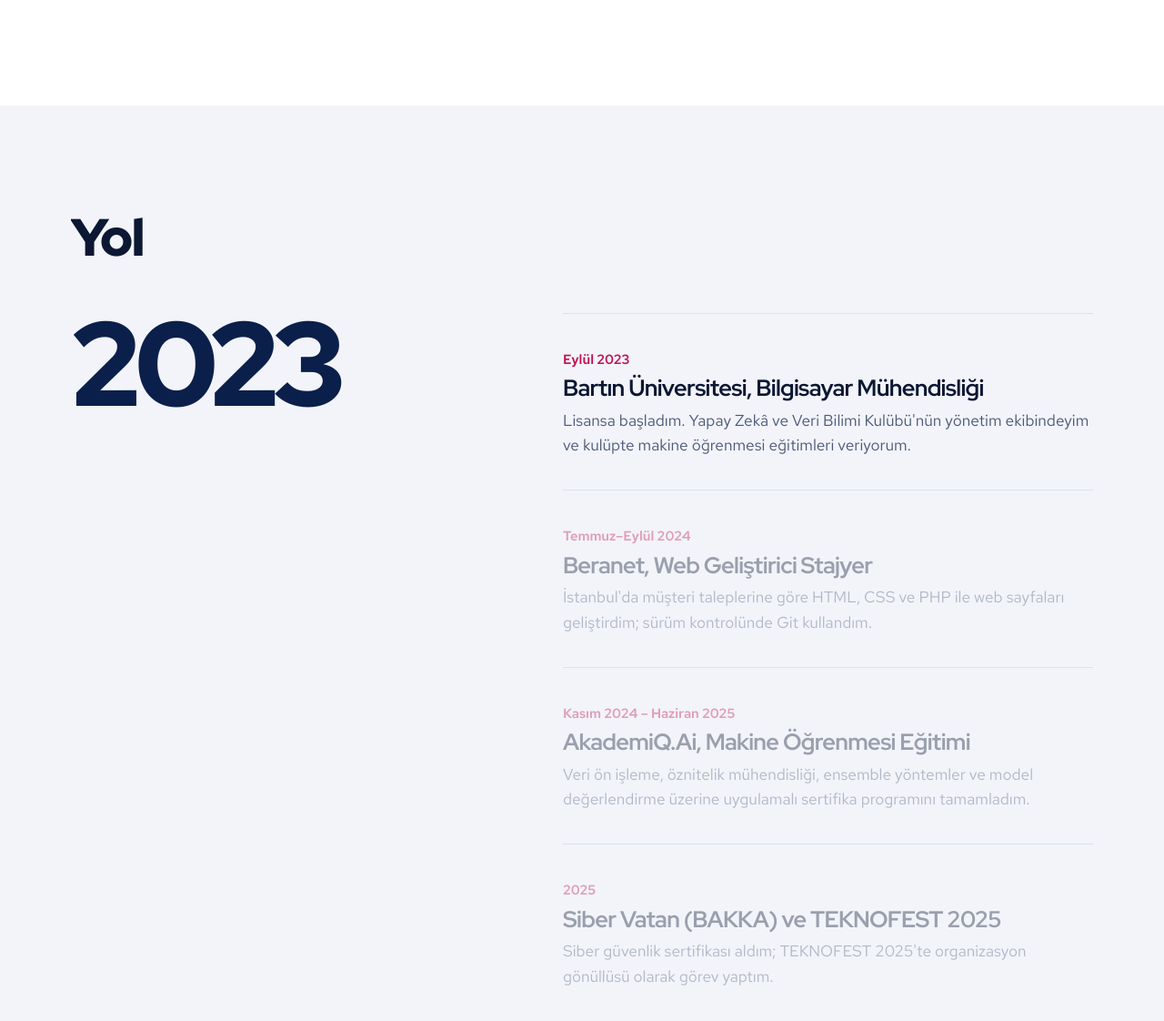
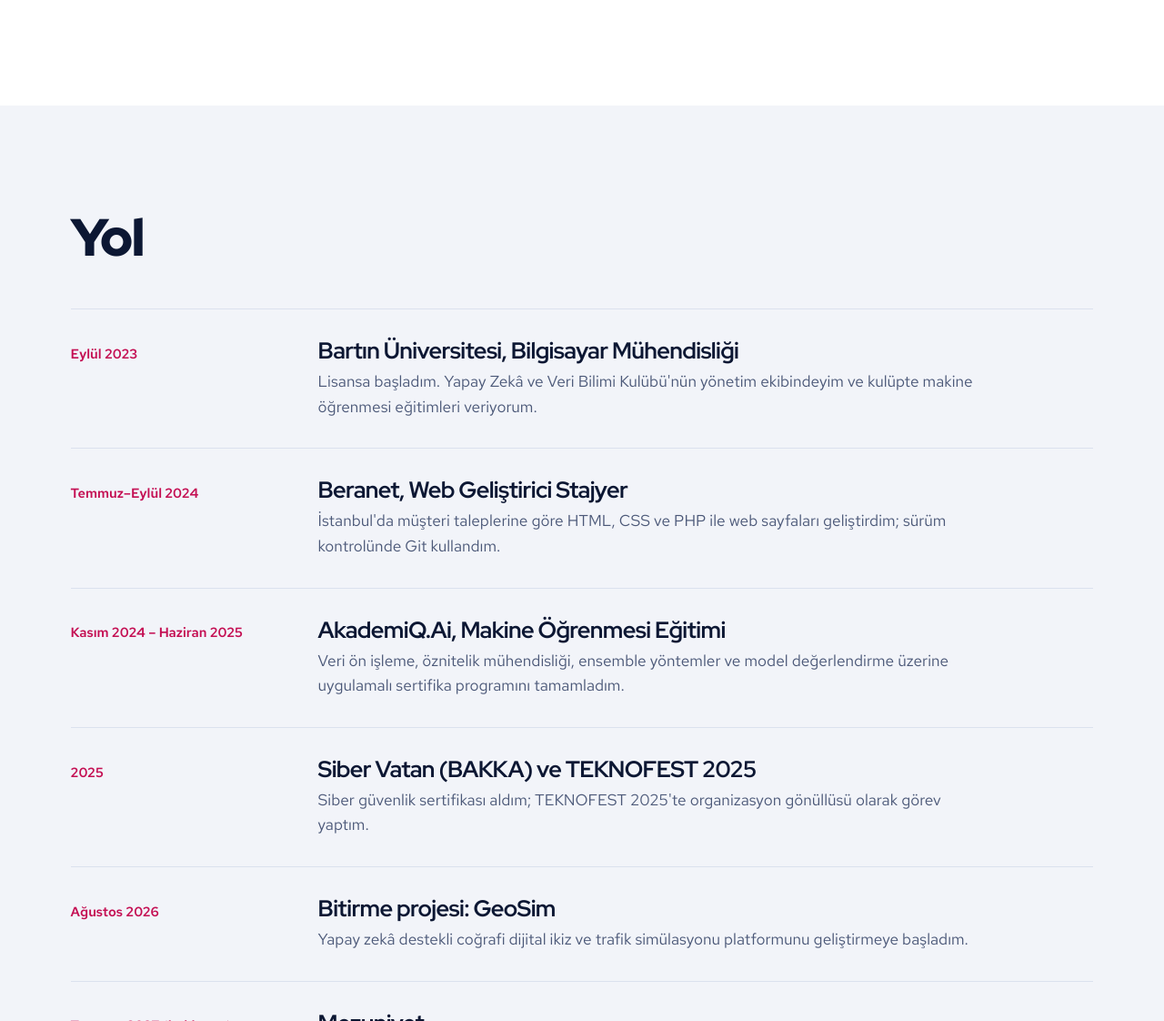
Before and after one commit to elanur04/elanur04.github.io, a PHP site: page / in a window 1280 px wide. Shown: the part 5378-6500 px from the top of the page at 91% size. Run offline with PHP 8.4, Linux system fonts and the light colour scheme.

Commit message:
Yol bölümünü animasyonsuz, düz listeye çevir

```diff
--- a/index.html
+++ b/index.html
@@ -312,36 +312,35 @@
 <!-- JOURNEY -->
 <section class="journey" id="journey" aria-labelledby="journey-title">
     <div class="wrap">
-        <h2 id="journey-title" data-split>Yol</h2>
+        <h2 id="journey-title">Yol</h2>
         <div class="journey-grid">
-            <div class="year-rail" aria-hidden="true"><div class="year"><span id="year-now">2023</span></div></div>
             <ol class="steps">
-                <li class="step" data-year="2023">
+                <li class="step">
                     <time>Eylül 2023</time>
                     <h3>Bartın Üniversitesi, Bilgisayar Mühendisliği</h3>
                     <p>Lisansa başladım. Yapay Zekâ ve Veri Bilimi Kulübü'nün yönetim ekibindeyim ve kulüpte makine öğrenmesi eğitimleri veriyorum.</p>
                 </li>
-                <li class="step" data-year="2024">
+                <li class="step">
                     <time>Temmuz–Eylül 2024</time>
                     <h3>Beranet, Web Geliştirici Stajyer</h3>
                     <p>İstanbul'da müşteri taleplerine göre HTML, CSS ve PHP ile web sayfaları geliştirdim; sürüm kontrolünde Git kullandım.</p>
                 </li>
-                <li class="step" data-year="2025">
+                <li class="step">
                     <time>Kasım 2024 – Haziran 2025</time>
                     <h3>AkademiQ.Ai, Makine Öğrenmesi Eğitimi</h3>
                     <p>Veri ön işleme, öznitelik mühendisliği, ensemble yöntemler ve model değerlendirme üzerine uygulamalı sertifika programını tamamladım.</p>
                 </li>
-                <li class="step" data-year="2025">
+                <li class="step">
                     <time>2025</time>
                     <h3>Siber Vatan (BAKKA) ve TEKNOFEST 2025</h3>
                     <p>Siber güvenlik sertifikası aldım; TEKNOFEST 2025'te organizasyon gönüllüsü olarak görev yaptım.</p>
                 </li>
-                <li class="step" data-year="2026">
+                <li class="step">
                     <time>Ağustos 2026</time>
                     <h3>Bitirme projesi: GeoSim</h3>
                     <p>Yapay zekâ destekli coğrafi dijital ikiz ve trafik simülasyonu platformunu geliştirmeye başladım.</p>
                 </li>
-                <li class="step" data-year="2027">
+                <li class="step">
                     <time>Temmuz 2027 (beklenen)</time>
                     <h3>Mezuniyet</h3>
                     <p>Bu tarihe kadar staj ve junior pozisyonlara açığım.</p>
--- a/script.js
+++ b/script.js
@@ -53,7 +53,7 @@
     });
 
     /* ---------- Kaydırınca beliren öğeler ---------- */
-    const revealSel = '.hero-lead, .facts > div, .hero-actions, .step, .tool-row, .ref, .refs-note, .contact-lead, .mail-row, .contact-links';
+    const revealSel = '.hero-lead, .facts > div, .hero-actions, .tool-row, .ref, .refs-note, .contact-lead, .mail-row, .contact-links';
     $$(revealSel).forEach(el => {
         el.classList.add('reveal');
         const sib = [...el.parentElement.children].filter(c => c.matches(revealSel));
@@ -159,24 +159,6 @@
     $('.case-close').addEventListener('click', () => dialog.close());
     dialog.addEventListener('click', e => { if (e.target === dialog) dialog.close(); });
     dialog.addEventListener('close', () => { root.style.overflow = ''; });
-
-    /* ---------- Yol: yapışkan yıl ---------- */
-    const yearEl = $('#year-now');
-    const steps = $$('.step');
-    if (steps[0]) steps[0].classList.add('is-current');
-    const setYear = (y) => {
-        if (yearEl.textContent === y) return;
-        yearEl.textContent = y;
-        if (!reduce) { yearEl.classList.remove('flip'); void yearEl.offsetWidth; yearEl.classList.add('flip'); }
-    };
-    const stepIO = new IntersectionObserver(entries => {
-        entries.forEach(e => {
-            if (!e.isIntersecting) return;
-            steps.forEach(s => s.classList.toggle('is-current', s === e.target));
-            setYear(e.target.dataset.year);
-        });
-    }, { rootMargin: '-40% 0px -55% 0px' });
-    steps.forEach(s => stepIO.observe(s));
 
     /* ---------- Araç kutusu: araç → proje ---------- */
     const readout = $('#tool-readout');
--- a/style.css
+++ b/style.css
@@ -320,25 +320,16 @@ h2 { font-size: var(--s-xl); font-weight: 900; }
 
 /* ---------- Journey ---------- */
 .journey { background: var(--mist); padding-block: clamp(5rem, 9vw, 8rem); margin-top: clamp(3rem, 6vw, 5rem); }
-.journey-grid { display: grid; grid-template-columns: minmax(0, .9fr) minmax(0, 1.1fr); gap: 2rem 4rem; margin-top: 3rem; }
-.year-rail { position: relative; }
-.year {
-    position: sticky; top: 22svh;
-    font: 900 clamp(5rem, 1rem + 9vw, 11rem)/.85 var(--display);
-    letter-spacing: -0.06em; color: var(--ox);
-    perspective: 800px; overflow: hidden; padding-bottom: .05em;
+.journey-grid { margin-top: 3rem; }
+.steps { display: grid; }
+.step {
+    display: grid; grid-template-columns: minmax(0, 14rem) minmax(0, 1fr); gap: .4rem 3rem;
+    padding: 2rem 0; border-top: 1px solid var(--line);
 }
-.year span { display: inline-block; transform-origin: 50% 100%; }
-.year span.flip { animation: flip .6s var(--ease); }
-@keyframes flip { from { transform: rotateX(-90deg) translateY(30%); opacity: 0; } }
-.steps { display: grid; }
-.step { padding: 2.2rem 0; border-top: 1px solid var(--line); }
-.step > * { opacity: .38; transition: opacity .5s; }
 .step:last-child { border-bottom: 1px solid var(--line); }
-.step.is-current > * { opacity: 1; }
-.step time { font-size: var(--s-sm); font-weight: 600; color: var(--mag-text); }
-.step h3 { font-size: var(--s-lg); margin: .35rem 0 .5rem; }
-.step p { color: var(--muted); max-width: 60ch; }
+.step time { grid-row: span 2; font-size: var(--s-sm); font-weight: 600; color: var(--mag-text); padding-top: .3rem; }
+.step h3 { font-size: var(--s-lg); }
+.step p { color: var(--muted); max-width: 64ch; }
 
 /* ---------- Toolbox ---------- */
 .toolbox { padding-block: clamp(5rem, 9vw, 8rem); }
@@ -466,9 +457,8 @@ h2 { font-size: var(--s-xl); font-weight: 900; }
     .panel { width: 100%; height: auto; grid-template-columns: 1fr; transform: none !important; opacity: 1 !important; }
     .panel-art { aspect-ratio: 4 / 3; }
 
-    .journey-grid { grid-template-columns: 1fr; }
-    .year-rail { position: sticky; top: 4.2rem; z-index: 2; background: var(--mist); margin-inline: calc(var(--gutter) * -1); padding-inline: var(--gutter); }
-    .year { position: static; font-size: clamp(3.5rem, 18vw, 6rem); padding-block: .4rem; }
+    .step { grid-template-columns: 1fr; }
+    .step time { grid-row: auto; padding-top: 0; }
     .case-grid { grid-template-columns: 1fr; }
     .refs-grid { grid-template-columns: 1fr; }
     .refs-note { grid-column: auto; }
@@ -508,5 +498,4 @@ h2 { font-size: var(--s-xl); font-weight: 900; }
     .hero-stage, .hero-inner, .panel, [data-tilt], [data-magnet], .js .reveal, .js [data-split] .w > span, .js .hero-name .row > span { transform: none !important; opacity: 1 !important; }
     .hero-stage { border-radius: 0 !important; }
     .js .hero-kicker, .js .hero-caption { opacity: 1; transform: none; }
-    .step > * { opacity: 1 !important; }
 }
```
